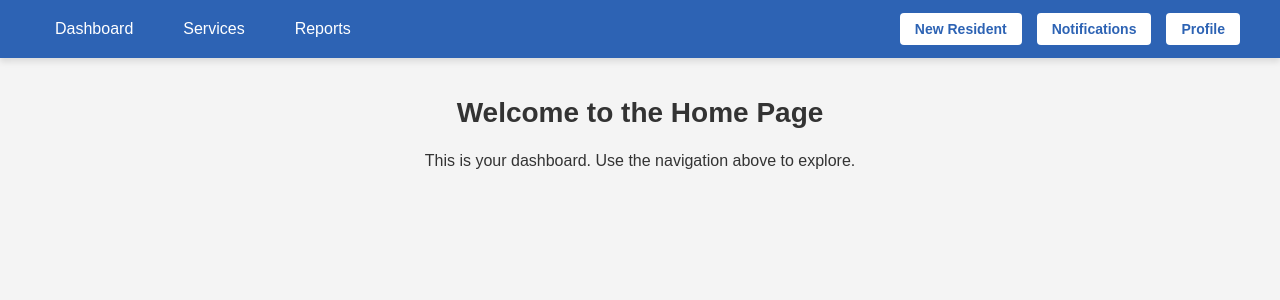
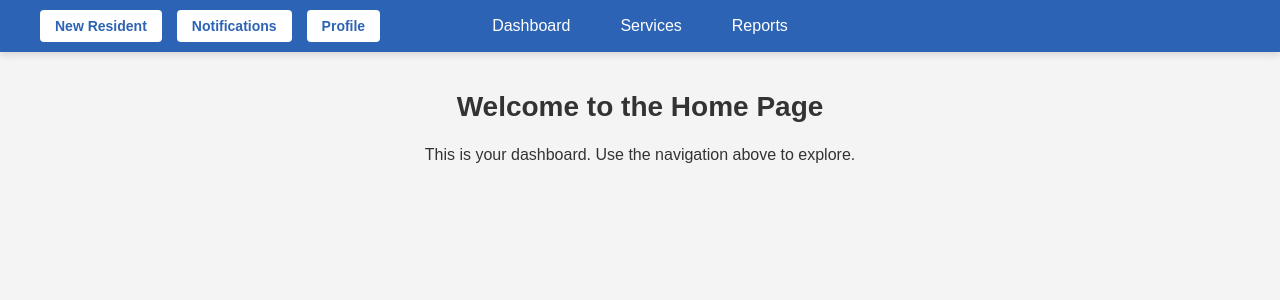
Before and after one commit to R1KT/quickstore, a Django app: page /home/ in a window 1280 px wide. Shown: the top 300 px of the page. Run offline with Django 5.2, Linux system fonts and the light colour scheme; the visitor is signed in with stand-in values (Sample User, id 1).

Commit message:
Initial Commit

```diff
--- a/quickstore/static/dashboard/home.css
+++ b/quickstore/static/dashboard/home.css
@@ -28,6 +28,9 @@ body {
 
 /* Navigation Bar */
 .navBar {
+    position: absolute;
+    left: 50%;
+    transform: translateX(-50%);
     display: flex;
     gap: 20px;
 }
```
